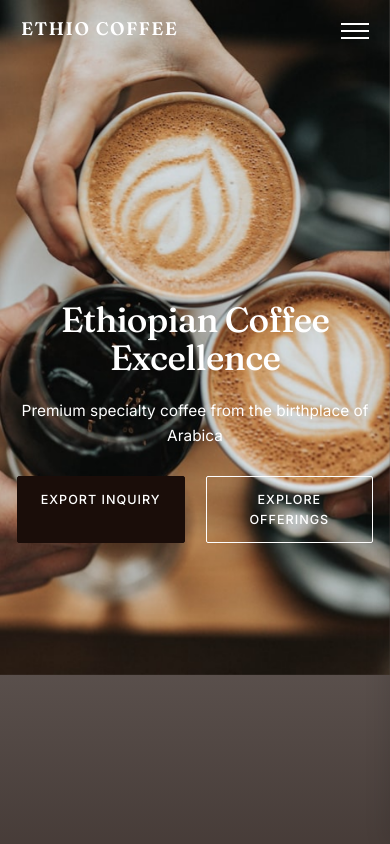
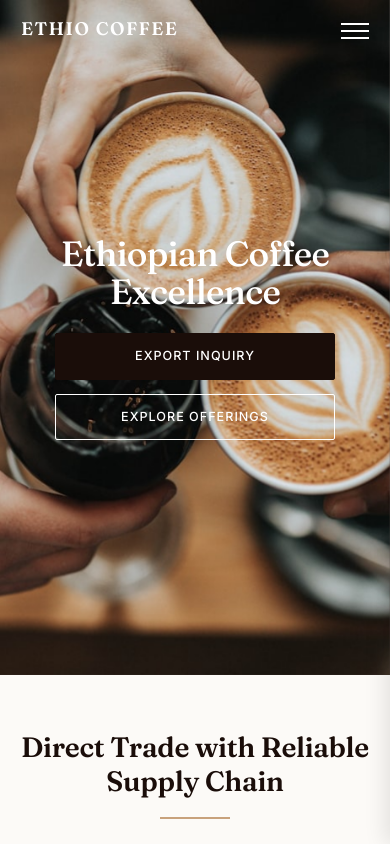
Before and after one commit to tofi-124/coffee-export-website, a React (Create React App) app: page / in a window 390 px wide. Shown: the top 844 px of the page. Built offline with nearby package versions, Linux system fonts and the light colour scheme.

Commit message:
style: Update hero section styles for improved consistency and responsiveness; remove commented-out text

```diff
--- a/src/pages/Home.css
+++ b/src/pages/Home.css
@@ -9,8 +9,8 @@
 /* Hero Section */
 .hero {
   position: relative;
-  height: 100vh;
-  min-height: 650px;
+  min-height: 600px; /* Consistent min-height across all devices */
+  height: 80vh; /* More consistent proportional height */
   display: flex;
   align-items: center;
   overflow: hidden;
@@ -50,11 +50,14 @@
   margin: 0 auto;
   padding: 0 2.5rem;
   color: var(--light-text);
-  text-align: left;
+  text-align: center; /* Center align all content for consistency */
+  display: flex;
+  flex-direction: column;
+  align-items: center; /* Center align for all devices */
 }
 
 .hero-content h1 {
-  font-size: clamp(3rem, 6vw, 5.5rem);
+  font-size: clamp(2.5rem, 5vw, 5rem); /* More consistent scaling */
   color: var(--light-text);
   margin-bottom: 1.5rem;
   font-weight: 500;
@@ -62,16 +65,20 @@
   opacity: 0;
   transform: translateY(30px);
   animation: fadeUp 0.8s ease forwards 0.2s;
+  text-align: center; /* Ensure text is centered */
 }
 
 .hero-content p {
-  font-size: clamp(1.2rem, 2vw, 1.5rem);
+  font-size: clamp(1.1rem, 1.5vw, 1.5rem); /* More consistent scaling */
   color: var(--light-text);
   margin-bottom: 3rem;
   opacity: 0;
   transform: translateY(30px);
   animation: fadeUp 0.8s ease forwards 0.4s;
-  max-width: 550px;
+  max-width: 600px;
+  margin-left: auto;
+  margin-right: auto;
+  text-align: center; /* Ensure text is centered */
 }
 
 .hero-buttons {
@@ -80,11 +87,13 @@
   opacity: 0;
   transform: translateY(30px);
   animation: fadeUp 0.8s ease forwards 0.6s;
+  align-items: center;
+  justify-content: center; /* Center buttons for all devices */
 }
 
 /* Story Section */
 .story-section {
-  padding: 8rem 0;
+  padding: 7rem 0; /* Standardize padding for all sections */
   background-color: var(--background-light);
 }
 
@@ -97,6 +106,9 @@
 
 .story-content {
   padding-right: 2rem;
+  display: flex;
+  flex-direction: column;
+  align-items: flex-start;
 }
 
 .story-content h2 {
@@ -199,7 +211,7 @@
 
 /* Offerings Section */
 .offerings-section {
-  padding: 8rem 0;
+  padding: 7rem 0; /* Standardize padding for all sections */
   background-color: var(--background-light);
 }
 
@@ -262,7 +274,7 @@
 
 /* Values Section */
 .values-section {
-  padding: 7rem 0;
+  padding: 7rem 0; /* Standardize padding for all sections */
   background-color: var(--primary-color);
   color: var(--light-text);
 }
@@ -306,7 +318,7 @@
 
 /* Testimonials Section */
 .testimonials-section {
-  padding: 7rem 0;
+  padding: 7rem 0; /* Standardize padding for all sections */
   background-color: var(--accent-color);
   color: var(--dark-brown);
 }
@@ -399,7 +411,7 @@
 
 /* Process Section */
 .process-section {
-  padding: 8rem 0;
+  padding: 7rem 0; /* Standardize padding for all sections */
   background-color: var(--background-light);
 }
 
@@ -445,7 +457,7 @@
 /* CTA Section */
 .cta-section {
   position: relative;
-  padding: 8rem 0;
+  padding: 7rem 0; /* Standardize padding for all sections */
   background-color: var(--dark-brown); /* Fallback background color */
   color: var(--light-text);
   text-align: center;
@@ -483,6 +495,14 @@
   z-index: 2;
   max-width: 800px;
   margin: 0 auto;
+}
+
+/* Make CTA buttons consistent across all devices */
+.cta-buttons {
+  display: flex;
+  gap: 1.5rem;
+  justify-content: center;
+  flex-wrap: wrap; /* Allow wrapping on smaller screens */
 }
 
 /* Animations */
@@ -531,6 +551,13 @@
 
   .story-content {
     padding-right: 0;
+    text-align: center;
+    align-items: center; /* Center content on smaller screens */
+  }
+
+  .story-content h2.line-after::after {
+    left: 50%;
+    transform: translateX(-50%); /* Center the line under the heading */
   }
 
   .stats-grid {
@@ -538,66 +565,42 @@
     gap: 2rem;
   }
 
+  /* Make the values grid consistent */
   .values-grid {
     grid-template-columns: repeat(2, 1fr);
-  }
-
-  .offering-image {
-    height: 250px;
+    gap: 2rem;
   }
 }
 
 @media (max-width: 768px) {
   .hero {
     margin-top: -106px; /* Adjusted for smaller header */
-    height: 100vh;
-    justify-content: center;
+    min-height: 550px; /* Maintain reasonable height on mobile */
   }
 
   .hero-content {
-    text-align: center;
     padding: 0 1.5rem;
   }
 
-  .hero-content p {
-    margin-left: auto;
-    margin-right: auto;
+  .hero-buttons {
+    flex-direction: row; /* Keep buttons side by side on all devices */
+    flex-wrap: wrap; /* Allow wrapping on very small screens */
+    justify-content: center;
+    gap: 1rem; /* Slightly smaller gap on mobile */
   }
 
-  .hero-buttons {
-    justify-content: center;
-  }
-
-  .offerings-grid {
-    grid-template-columns: 1fr;
-    gap: 2.5rem;
-  }
-
-  .process-steps {
-    grid-template-columns: 1fr;
-    gap: 3rem;
-  }
-
-  .testimonial-quote p {
-    font-size: 1.2rem;
-  }
-
-  .cta-buttons {
-    flex-direction: column;
-    max-width: 320px;
-    margin: 0 auto;
-  }
-
+  /* Other sections consistent padding */
   .story-section,
   .offerings-section,
   .process-section,
   .values-section,
-  .testimonials-section {
+  .testimonials-section,
+  .cta-section {
     padding: 5rem 0;
   }
 
-  .cta-section {
-    padding: 5rem 0;
+  .btn {
+    min-width: 140px; /* Ensure buttons have consistent minimum width */
   }
 }
 
@@ -619,6 +622,19 @@
 
   .offering-content {
     padding: 1.8rem;
+  }
+
+  .hero-buttons,
+  .cta-buttons {
+    flex-direction: column;
+    max-width: 280px;
+    margin-left: auto;
+    margin-right: auto;
+    width: 100%;
+  }
+
+  .btn {
+    width: 100%; /* Full-width buttons on very small screens */
   }
 }
 
--- a/src/pages/Home.js
+++ b/src/pages/Home.js
@@ -86,7 +86,7 @@ function Home() {
         </div>
         <div className="hero-content">
           <h1>Ethiopian Coffee<br />Excellence</h1>
-          <p>Premium specialty coffee from the birthplace of Arabica</p>
+          {/* <p>Premium specialty coffee from the birthplace of Arabica</p> */}
           <div className="hero-buttons">
             <Link to="/wholesale" className="btn btn-primary">Export Inquiry</Link>
             <Link to="/offerings" className="btn btn-outline">Explore Offerings</Link>
```
